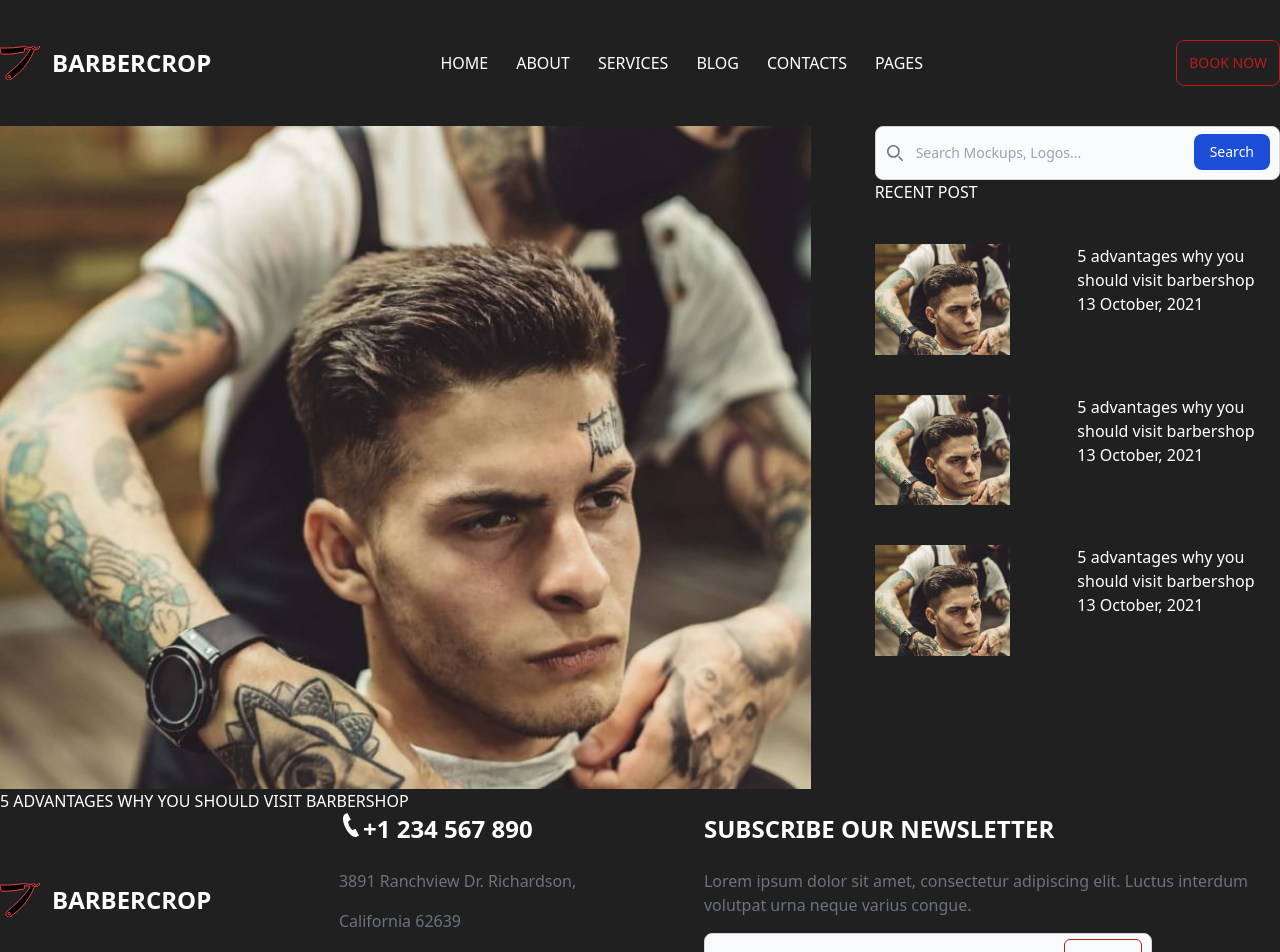
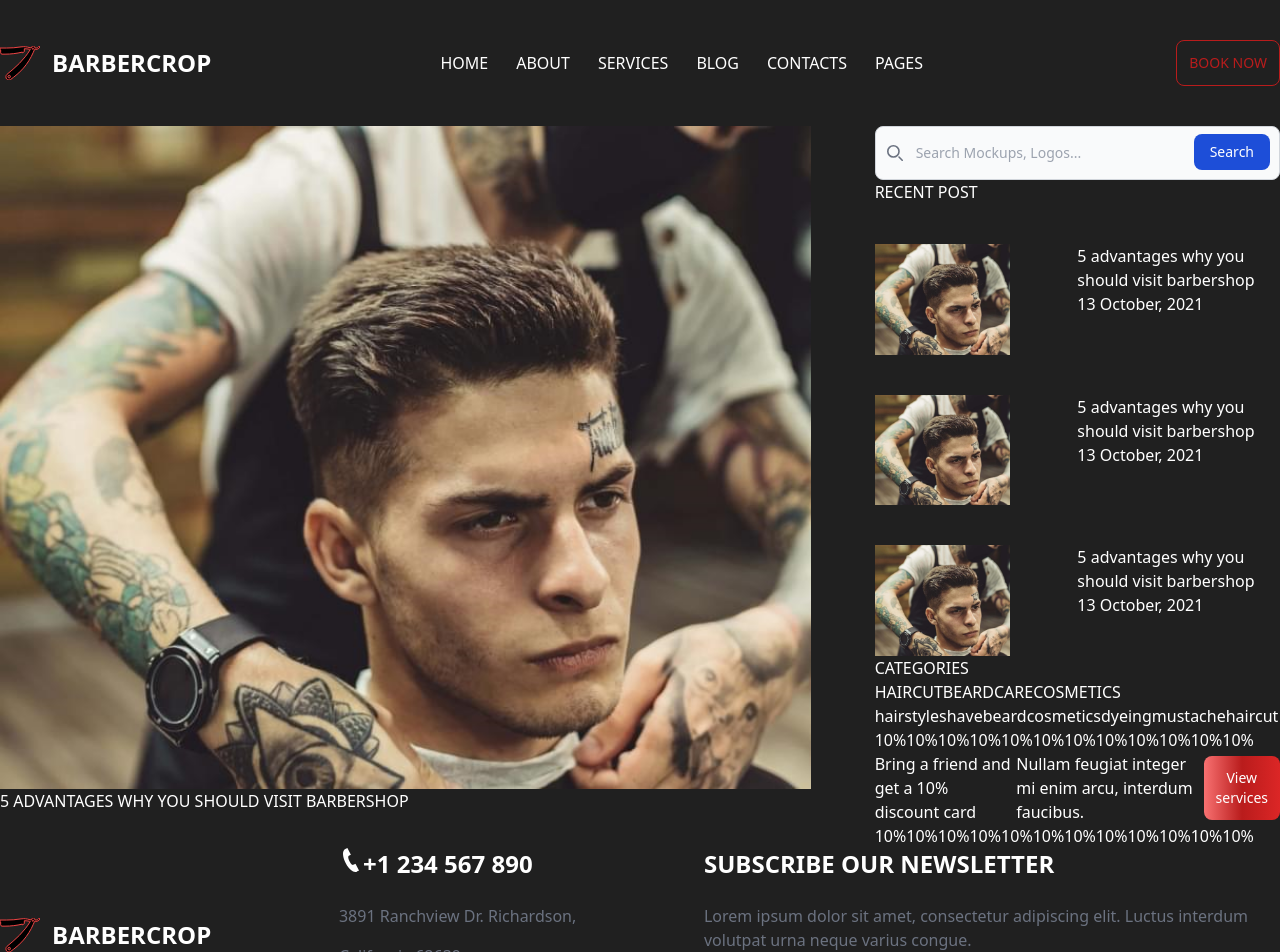
Before and after one commit to temvvlen1211/newEcommerce, a React (Vite) app: page /blog in a window 1280 px wide. Shown: the top 952 px of the page. Built offline with nearby package versions, Linux system fonts and the light colour scheme.

Commit message:
anymore article

```diff
--- a/src/components/blog/SinglePost.jsx
+++ b/src/components/blog/SinglePost.jsx
@@ -78,6 +78,37 @@ const SinglePost = () => {
                   </div>
                 </article>
               </div>
+              <div className=" uppercase">
+                <h1>Categories</h1>
+                <a href="">hairCut</a>
+                <a href="">BeardCare</a>
+                <a href="">cosmetics</a>
+              </div>
+              <div className="uppercase">
+                <h1>
+                  <button>hairstyle</button>
+                  <button>shave</button>
+                  <button> beard</button>
+                  <button>cosmetics</button>
+                  <button>dyeing</button>
+                  <button>mustache</button>
+                  <button>haircut</button>
+                </h1>
+              </div>
+              <div>
+                <h1>10%10%10%10%10%10%10%10%10%10%10%10%</h1>
+                <div className="flex justify-center items-center">
+                  <h1>Bring a friend and get a 10% discount card</h1>
+                  <p>Nullam feugiat integer mi enim arcu, interdum faucibus.</p>
+                  <button
+                    type="button"
+                    class="bg-gradient-to-r from-red-400 via-red-700 to-red-600 hover:bg-gradient-to-br focus:ring-4 focus:outline-none focus:ring-red-300 dark:focus:ring-red-800 font-medium rounded-lg text-sm  p-3 text-center "
+                  >
+                    View services
+                  </button>
+                </div>
+                <h1>10%10%10%10%10%10%10%10%10%10%10%10%</h1>
+              </div>
             </aside>
           </div>
         </div>
```
